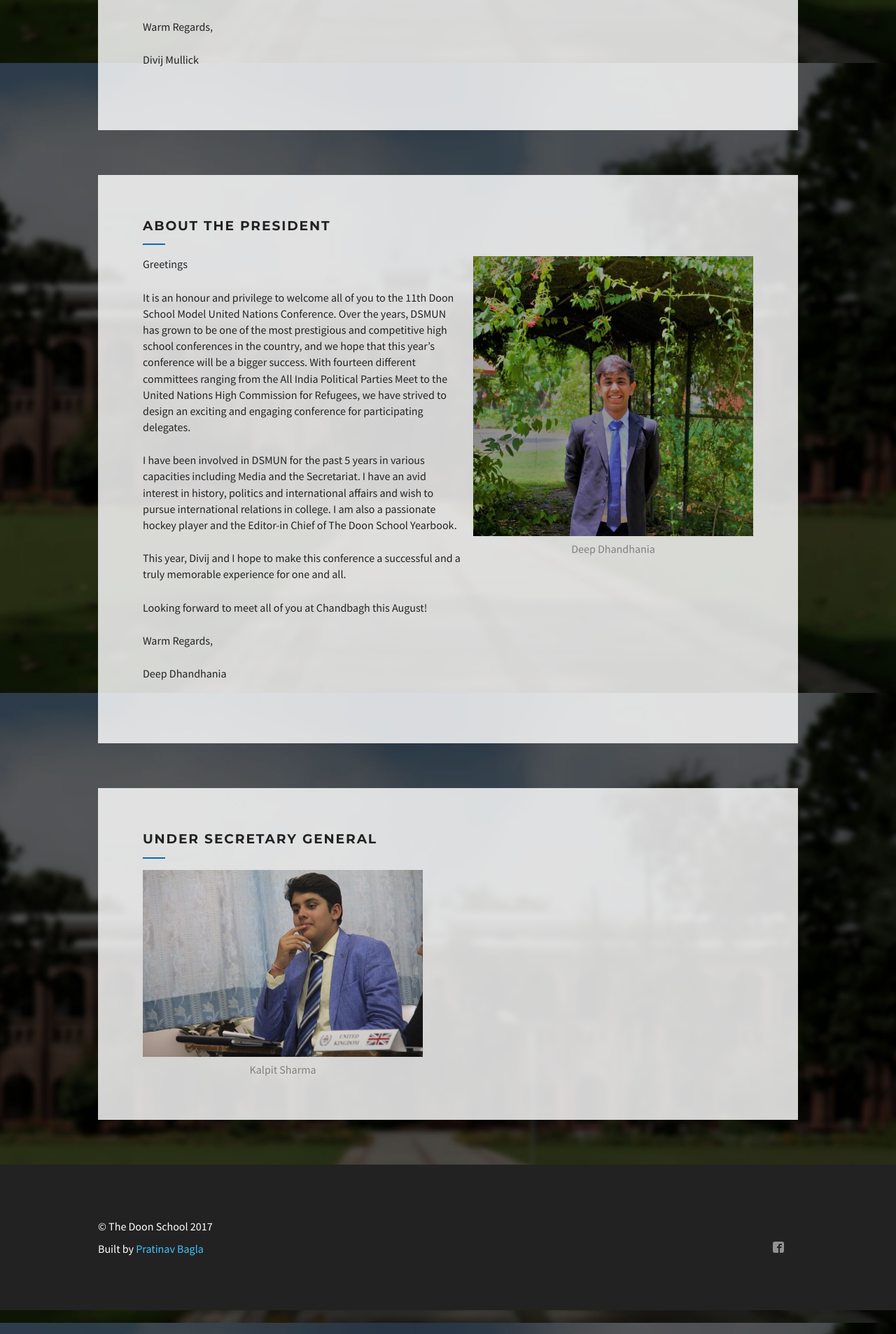
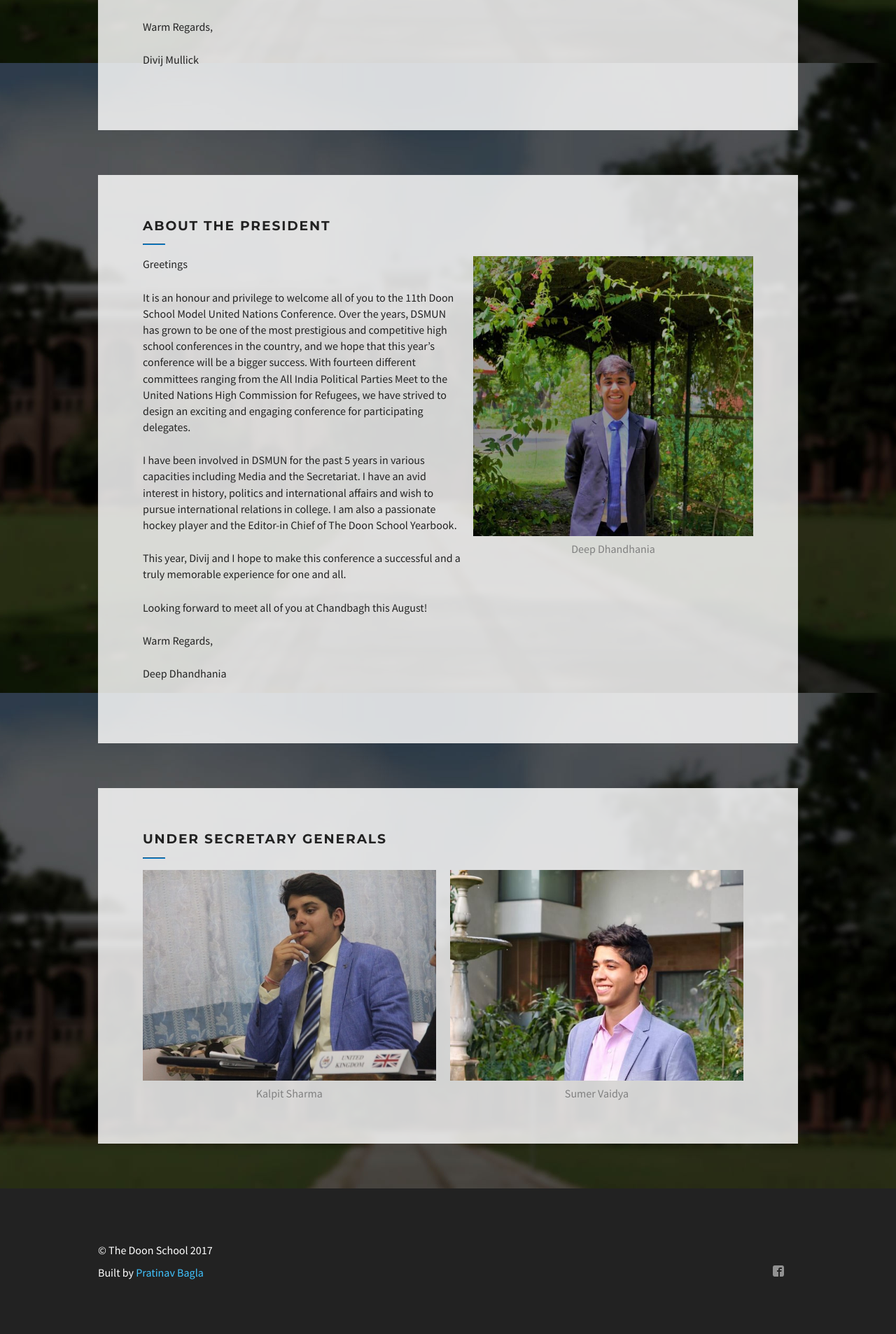
Before and after one commit to pratinav/dsmun17.com, a Jekyll site: the page built from about-the-eb.html, in a window 1280 px wide. Shown: the part 810-2716 px from the top of the page at 70% size. Built offline with Jekyll 4.4.1, drawn with Linux system fonts in a browser that asks for light colours.

Commit message:
Updated about-the-eb and fixed unsc.md

```diff
--- a/about-the-eb.html
+++ b/about-the-eb.html
@@ -53,10 +53,17 @@ description: About the DSMUN 2017 Executive Board
 </section>
 
 <section id="about_others" class="container panel">
-  <h3>Under Secretary General</h3>
+  <h3>Under Secretary Generals</h3>
   <hr>
-  <figure class="chair_img">
-    <img src="{{ site.baseurl }}/images/kalpit.jpg">
-    <figcaption>Kalpit Sharma</figcaption>
-  </figure>
+  <div>
+    <figure class="chair_img">
+      <img src="{{ site.baseurl }}/images/kalpit.jpg">
+      <figcaption>Kalpit Sharma</figcaption>
+    </figure>
+
+    <figure class="chair_img">
+      <img src="{{ site.baseurl }}/images/sumer.jpg">
+      <figcaption>Sumer Vaidya</figcaption>
+    </figure>
+  </div>
 </section>
--- a/css/style.css
+++ b/css/style.css
@@ -536,12 +536,23 @@ blockquote {
   float: none;
   margin: 0;
   display: inline-block;
+  width: 48%;
+  max-width: none;
 }
 
-.chair_img.kalpit figcaption {
-  color: gray;
-  margin-top: 0.5em;
-  text-align: left;
+#about_others .chair_img:first-child {
+  margin-right: 2%;
+}
+
+@media only screen and (max-width: 800px) {
+  #about_others .chair_img {
+    width: 100%;
+  }
+
+  #about_others .chair_img:first-child {
+    margin-right: 0;
+    margin-bottom: 1em;
+  }
 }
 
 .chair_img img {
@@ -549,7 +560,7 @@ blockquote {
   height: auto;
 }
 
-@media screen (and max-width: 416px) {
+@media only screen and (max-width: 416px) {
   .chair_img {
     margin-left: 0;
   }
```
Also changed, not shown: committees/unsc.md (+3 -1 lines), images/kalpit.jpg, images/sumer.jpg (added).
